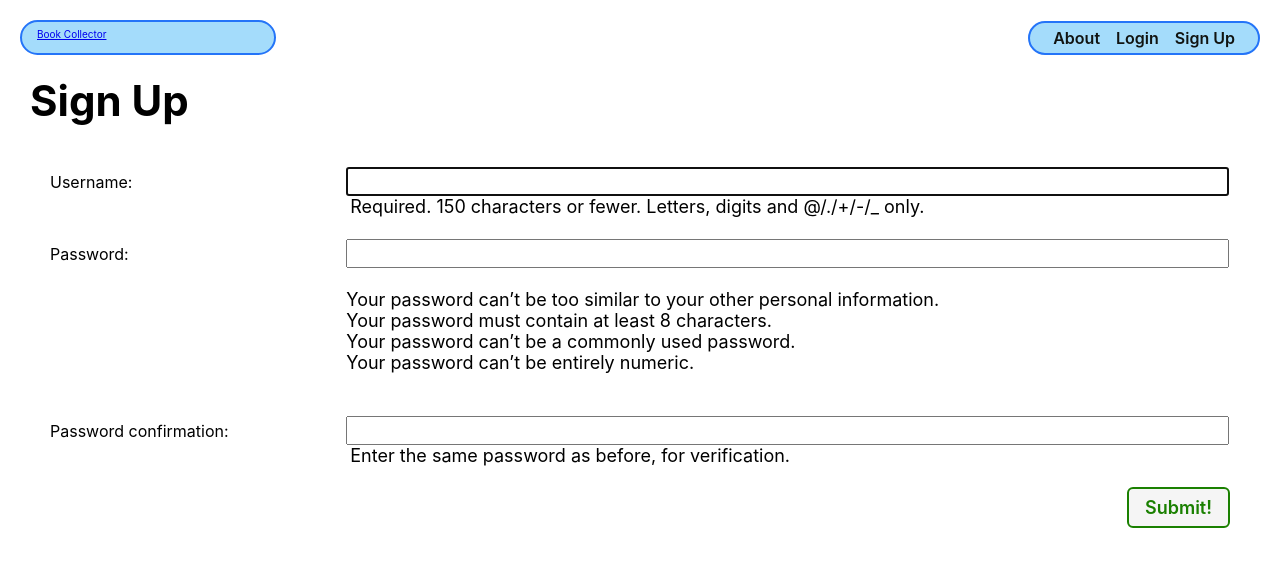
After one commit to Johny270/book-collector, a Django app: page /accounts/signup/ in a window 1280 px wide. The commit adds this page. Shown: the top 567 px of the page. Run offline with Django 4.2, Linux system fonts and the light colour scheme.

Commit message:
Implement login and signup functionalities

```diff
--- a/bookcollector/settings.py
+++ b/bookcollector/settings.py
@@ -126,6 +126,10 @@ USE_TZ = True
 
 STATIC_URL = 'static/'
 
+LOGIN_URL = 'home'
+LOGIN_REDIRECT_URL = 'book-index'
+LOGOUT_REDIRECT_URL = 'home'
+
 # Default primary key field type
 # https://docs.djangoproject.com/en/4.2/ref/settings/#default-auto-field
 
--- a/bookcollector/urls.py
+++ b/bookcollector/urls.py
@@ -20,4 +20,5 @@ from django.urls import path, include
 urlpatterns = [
     path('admin/', admin.site.urls),
     path('', include('main_app.urls')),
+    path('accounts/', include('django.contrib.auth.urls')),
 ]
--- a/main_app/models.py
+++ b/main_app/models.py
@@ -1,6 +1,7 @@
 from django.db import models
 from django.urls import reverse
 from datetime import date
+from django.contrib.auth.models import User
 
 # Create your models here.
 ReviewTypes = (
@@ -24,6 +25,7 @@ class Book(models.Model):
   description = models.TextField(max_length=250)
   year = models.IntegerField()
   covers = models.ManyToManyField(Cover)
+  user = models.ForeignKey(User, on_delete=models.CASCADE)
 
   def __str__(self):
       return self.title
--- a/main_app/templates/base.html
+++ b/main_app/templates/base.html
@@ -21,11 +21,18 @@
     </div>
     <nav>
       <ul>
-        <li><a href="{% url 'book-index' %}">All Books</a></li>
-        <li><a href="{% url 'cover-index' %}">All Covers</a></li>
-        <li><a href="{% url 'book-create' %}">Add a Book</a></li>
-        <li><a href="{% url 'cover-create' %}">Add a Cover</a></li>
-        <li><a href="{% url 'about' %}">About</a></li>
+        {% if user.is_authenticated %}
+          <li><a href="{% url 'book-index' %}">All Books</a></li>
+          <li><a href="{% url 'cover-index' %}">All Covers</a></li>
+          <li><a href="{% url 'book-create' %}">Add a Book</a></li>
+          <li><a href="{% url 'cover-create' %}">Add a Cover</a></li>
+          <li><a href="{% url 'about' %}">About</a></li>
+          <li><a href="{% url 'logout' %}">Logout</a></li>
+        {% else %}
+          <li><a href="{% url 'about' %}">About</a></li>
+          <li><a href="{% url 'home' %}">Login</a></li>
+          <li><a href="{% url 'signup' %}">Sign Up</a></li>
+        {% endif %}
       </ul>
     </nav>
   </header>
--- /dev/null
+++ b/main_app/templates/signup.html
@@ -0,0 +1,25 @@
+{% extends 'base.html' %}
+{% load static %}
+
+{% block head %}
+<link rel="stylesheet" type="text/css" href="{% static 'css/form.css' %}"/>
+{% endblock %}
+
+{% block content %}
+
+<div class="page-header">
+  <h1>Sign Up</h1>
+  {% comment %} <img src="{% static 'images/nerd-cat.svg' %}" alt="A cat using a computer"/> {% endcomment %}
+</div>
+{% if error_message %}
+  <p class="red-text">{{ error_message }}</p>
+{% endif %}
+<form action="" method="post" class="form-container" autocomplete="off">
+  {% csrf_token %}
+  <table>
+    {{ form.as_table }}
+  </table>
+  <button type="submit" class="btn submit">Submit!</button>
+</form>
+
+{% endblock %}
--- a/main_app/urls.py
+++ b/main_app/urls.py
@@ -2,7 +2,7 @@ from django.urls import path
 from . import views
 
 urlpatterns = [
-    path('', views.home, name='home'),
+    path('', views.Home.as_view(), name='home'),
     path('about/', views.about, name='about'),
     path('books/', views.book_index, name='book-index'),
     path('books/<int:book_id>', views.book_detail, name='book-detail'),
@@ -11,6 +11,7 @@ urlpatterns = [
     path('books/<int:pk>/delete', views.BookDelete.as_view(), name='book-delete'),
     path('books/<int:book_id>/add-review/', views.add_review, name='add-review'),
     path('books/<int:book_id>/assoc-cover/<int:cover_id>/', views.assoc_cover, name='assoc-cover'),
+    path('accounts/signup/', views.signup, name='signup'),
     path('covers/create/', views.CoverCreate.as_view(), name='cover-create'),
     path('covers/<int:pk>/', views.CoverDetail.as_view(), name ='cover-detail'),
     path('covers/', views.CoverList.as_view(), name='cover-index'),
--- a/main_app/views.py
+++ b/main_app/views.py
@@ -5,40 +5,53 @@ from django.views.generic.edit import CreateView, UpdateView, DeleteView
 from .models import Book, Cover
 from .forms import ReviewForm
 from django.shortcuts import render, redirect
+from django.contrib.auth.views import LoginView
+from django.contrib.auth import login
+from django.contrib.auth.forms import UserCreationForm
+from django.contrib.auth.decorators import login_required
+from django.contrib.auth.mixins import LoginRequiredMixin
 
 
 # Create your views here.
 
-class BookCreate(CreateView):
+class BookCreate(LoginRequiredMixin, CreateView):
   model = Book
   fields = ['title', 'author', 'description', 'year']
+
+  def form_valid(self, form):
+    form.instance.user = self.request.user
+    return super().form_valid(form)
+
   success_url = '/books/'
 
-class BookUpdate(UpdateView):
+class BookUpdate(LoginRequiredMixin, UpdateView):
   model = Book
   fields = ['author', 'description', 'year']
 
-class BookDelete(DeleteView):
+class BookDelete(LoginRequiredMixin, DeleteView):
   model = Book
   success_url = '/books/'
 
-class CoverCreate(CreateView):
+class CoverCreate(LoginRequiredMixin, CreateView):
   model = Cover
   fields = '__all__'
 
-class CoverList(ListView):
+class CoverList(LoginRequiredMixin, ListView):
   model = Cover
 
-class CoverDetail(DetailView):
+class CoverDetail(LoginRequiredMixin, DetailView):
   model = Cover
 
-class CoverUpdate(UpdateView):
+class CoverUpdate(LoginRequiredMixin, UpdateView):
   model = Cover
   fields = ['cover_type', 'color']
 
-class CoverDelete(DeleteView):
+class CoverDelete(LoginRequiredMixin, DeleteView):
   model = Cover
   success_url = '/covers/'
+
+class Home(LoginView):
+  template_name = 'home.html'
 
 def home(request):
   return HttpResponse('<h1>Hellow World</h1>')
@@ -46,10 +59,12 @@ def home(request):
 def about(request):
   return render(request, 'about.html')
 
+@login_required
 def book_index(request):
-  books = Book.objects.all()
+  books = Book.objects.filter(user=request.user)
   return render(request, 'books/index.html', { 'books': books })
 
+@login_required
 def book_detail(request, book_id):
   book = Book.objects.get(id=book_id)
   covers_book_dont_have = Cover.objects.exclude(id__in = book.covers.all().values_list('id'))
@@ -60,6 +75,7 @@ def book_detail(request, book_id):
     'covers': covers_book_dont_have
   })
 
+@login_required
 def add_review(request, book_id):
   form = ReviewForm(request.POST)
 
@@ -69,6 +85,22 @@ def add_review(request, book_id):
     new_review.save()
   return redirect('book-detail', book_id=book_id)
 
+@login_required
 def assoc_cover(request, book_id, cover_id):
   Book.objects.get(id=book_id).covers.add(cover_id)
   return redirect('book-detail', book_id=book_id)
+
+def signup(request):
+  error_message = ''
+  if request.method == 'POST':
+    form = UserCreationForm(request.POST)
+    if form.is_valid():
+      user = form.save()
+      login(request, user)
+      return redirect('book-index')
+    else:
+      error_message = 'Invalid sign up - try again'
+
+  form = UserCreationForm()
+  context = {'form': form, 'error_message': error_message}
+  return render(request, 'signup.html', context)
```
Also changed, not shown: main_app/templates/home.html (+13 -0 lines), main_app/migrations/0007_book_user.py (added).
